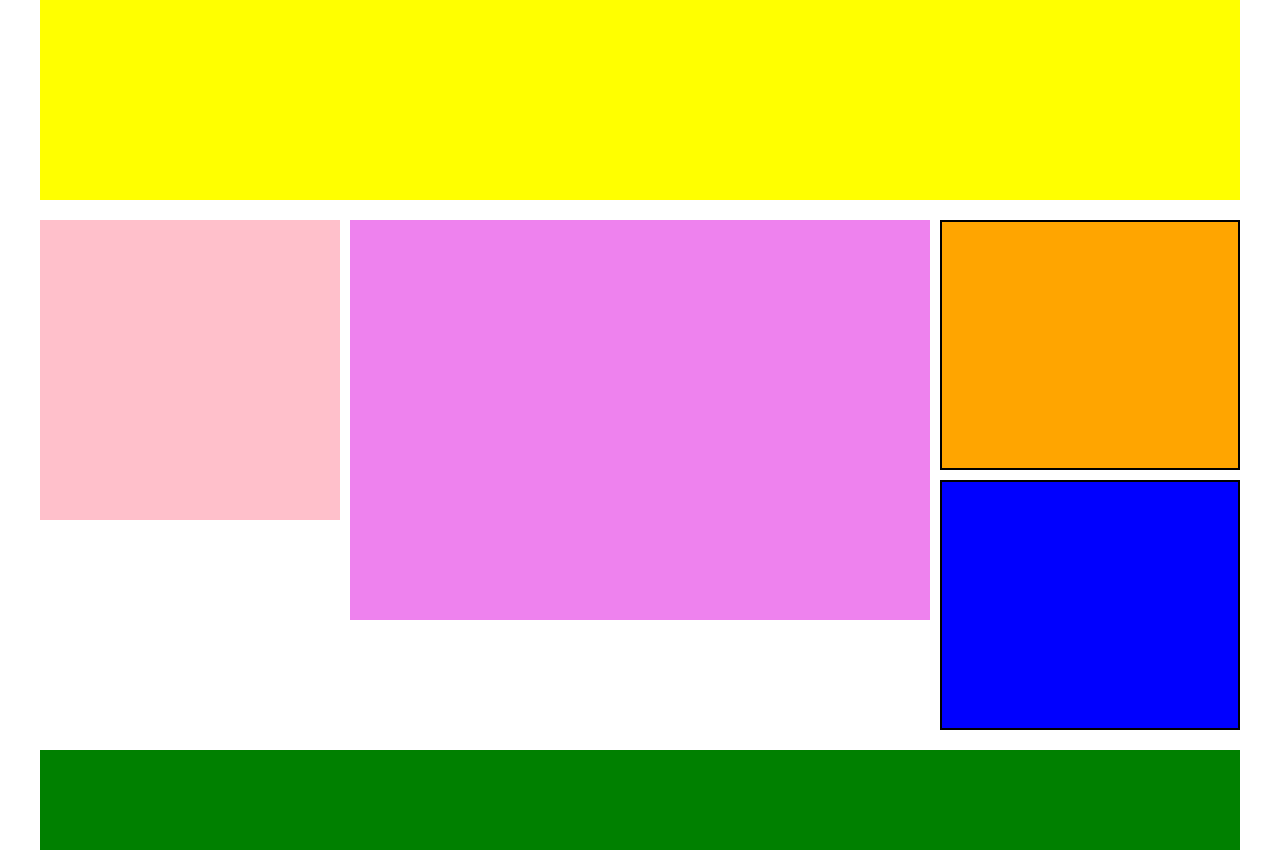
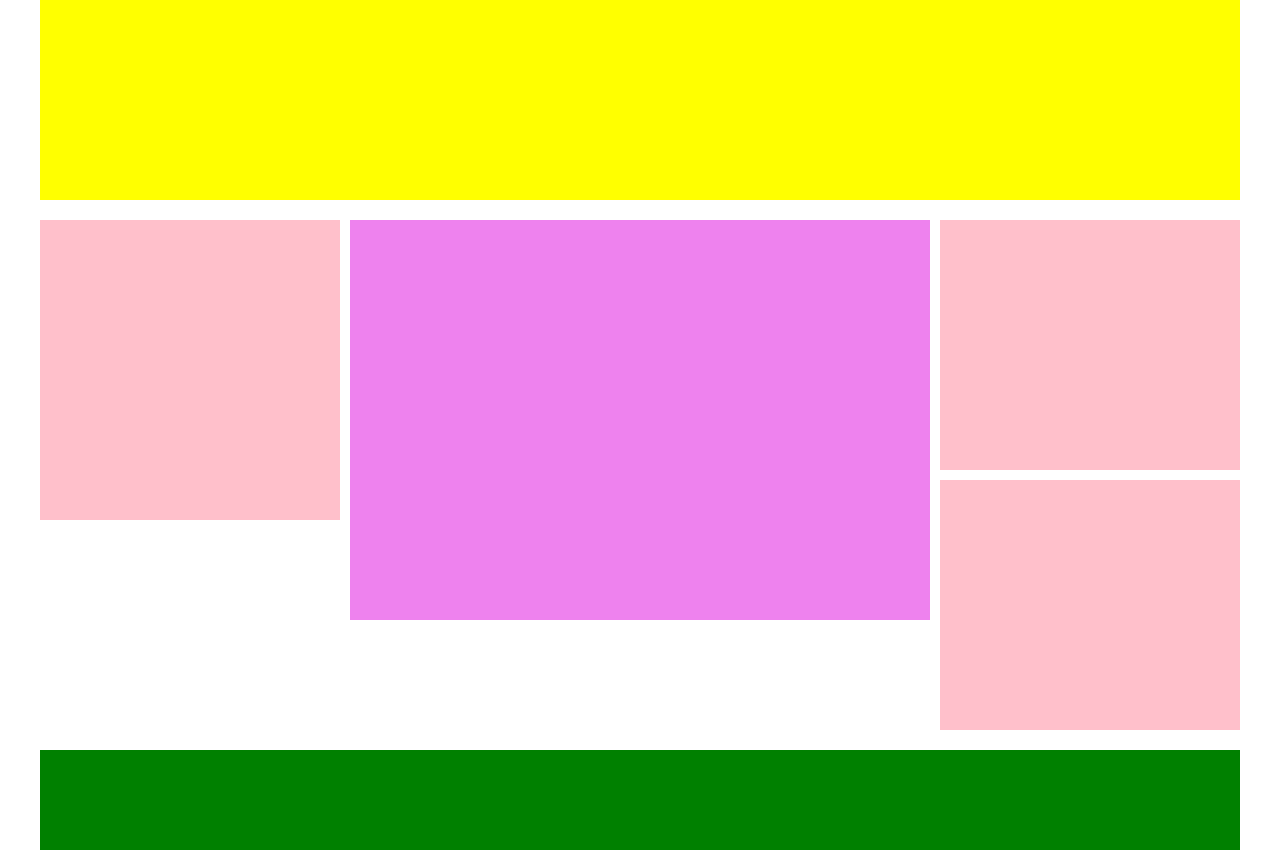
Before and after one commit to EdoPi/htmlcss-struttura-wp, a plain HTML site: page index.html in a window 1280 px wide. Drawn offline with Linux system fonts and the light colour scheme.

Commit message:
Variante 2
mi sono permesso di fare un tentativo in più per ottenere lo stesso risultato --- ho inserito un box float in più rispetto a quella prima che aveva un contenitore con due box al 50%

```diff
--- a/css/style.css
+++ b/css/style.css
@@ -53,14 +53,23 @@ background-color:yellow;
 
 .box3{
   width: 25%;
-  height: 500px;
-  background-color: #fff;
+  height: 250px;
+  background-color: pink;
+
+}
+
+.box4{
+  width: 25%;
+  height: 250px;
+  background-color: pink;
+  margin-top: 10px
 
 }
 
 
+
 footer{
-  margin-top: 30px;
+  margin-top: 20px;
   height: 100px;
   background-color: green;
 
--- a/index.html
+++ b/index.html
@@ -47,30 +47,15 @@
         <!--          inizio box 3         -->
         <div class="box3 float-l">
 
-
-          <!--            inizio sidebar container           -->
-          <div class="sidebar-container">
+        </div>
+        <!--          fine box 3         -->
 
 
-            <!--              inizio sidebar boxes             -->
-
-            <div class="sidebar-box">
-
-            </div>
-
-            <div class="sidebar-box">
-
-            </div>
-
-            <!--              fine sidebar boxes             -->
-
-
-          </div>
-          <!--            fine sidebar container           -->
-
+        <!--          inizio box4         -->
+        <div class="box4 float-l">
 
         </div>
-        <!--          fine box 3         -->
+        <!--          fine box 4         -->
 
 
       </div>
```
